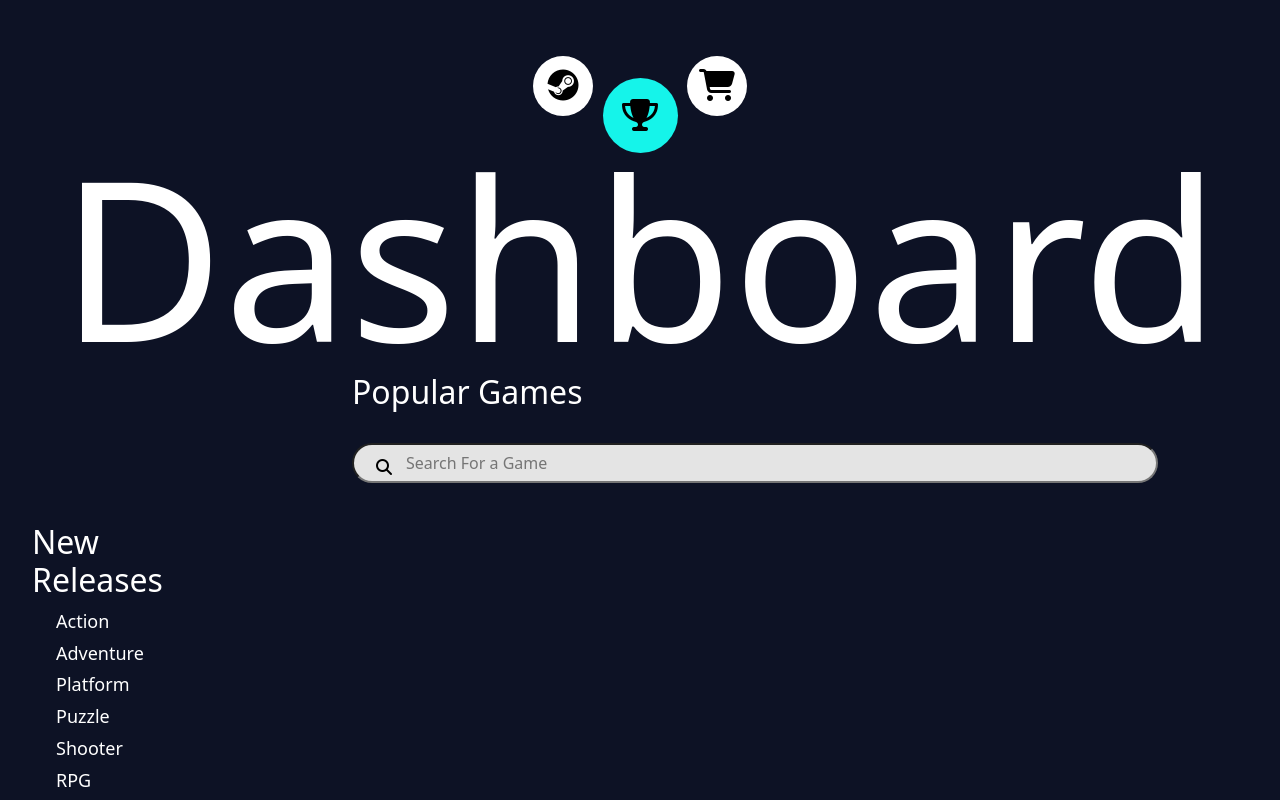
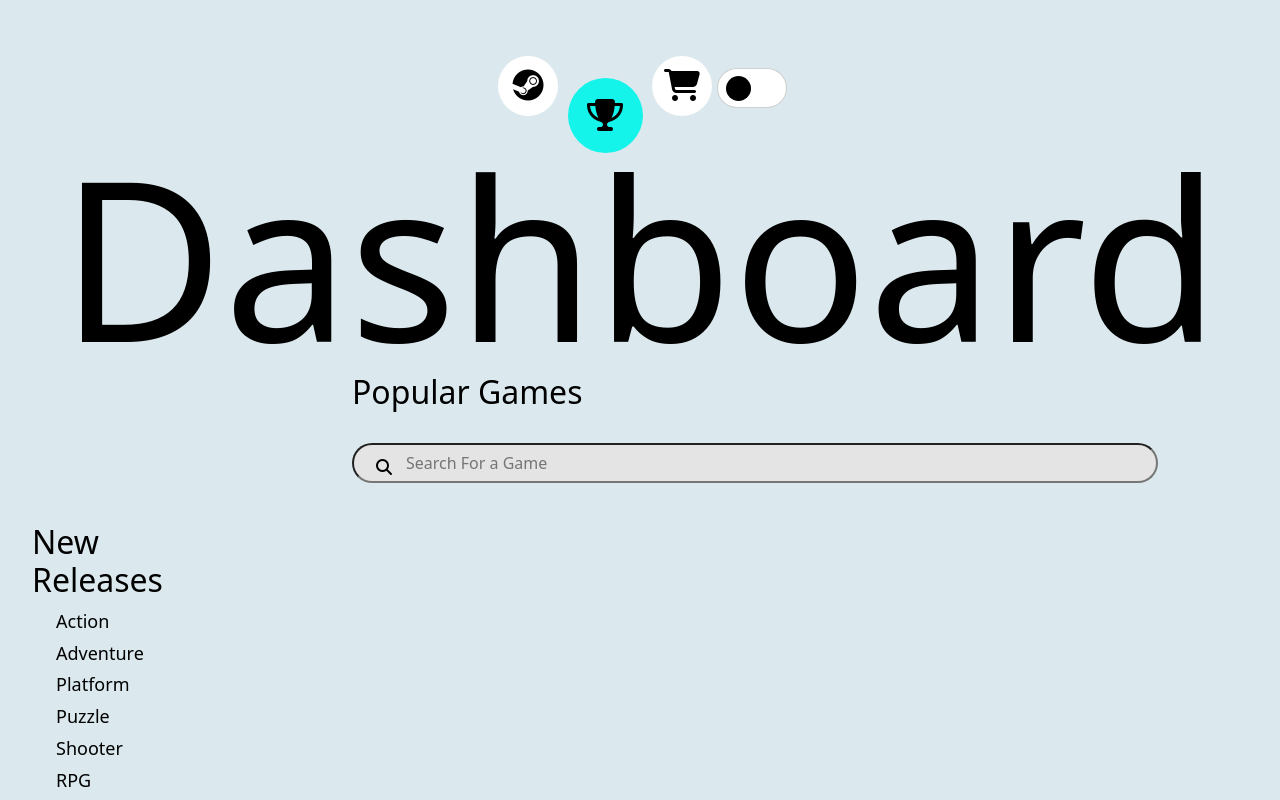
Before and after one commit to Sonagi-R/achievements, a React (Vite) app: page /games in a window 1280 px wide. Shown: the top 800 px of the page. Built offline with nearby package versions, Linux system fonts and the light colour scheme; the HTML template or start-up script is replaced by a standard one.

Commit message:
add light/dark mode button with transition, color pallette in progress

```diff
--- a/src/App.css
+++ b/src/App.css
@@ -15,6 +15,7 @@ body{
   justify-content: center;
   background-color: #0D1225;
   color: white;
+  transition: all 0.35s;
 }
 
 body::-webkit-scrollbar{
--- a/src/components/Layout/index.css
+++ b/src/components/Layout/index.css
@@ -45,3 +45,48 @@ nav{
     height: 75px;
     width: 75px;
 }
+
+.toggle-button{
+    height: 40px;
+    width: 70px;
+    border-radius: 9999px;
+    background-color: black;
+    border: 0.5px solid rgba(134, 134, 134, 0.39);
+    position: relative;
+    transition: all 0.5s;
+}
+
+.toggle-circle{
+    display: block;
+    height: 25px;
+    width: 25px;
+    border-radius: 100%;
+    background-color: white;
+    position: absolute;
+    top: 7px;
+    right: 10px;
+    transition: all 0.5s;
+}
+
+.toggle-button-light{
+    height: 40px;
+    width: 70px;
+    border-radius: 9999px;
+    border: 0.5px solid rgba(134, 134, 134, 0.39);
+    position: relative;
+    background-color: white;
+    transition: all 0.5s;
+}
+
+.toggle-circle-light{
+    display: block;
+    height: 25px;
+    width: 25px;
+    border-radius: 100%;
+    position: absolute;
+    top: 7px;
+    right: 10px;
+    transform: translateX(-25px);
+    background-color: black;
+    transition: all 0.5s;
+}
--- a/src/components/Layout/index.jsx
+++ b/src/components/Layout/index.jsx
@@ -2,9 +2,21 @@ import React, { useState, useEffect } from "react";
 import { NavLink, Outlet } from "react-router-dom";
 import "./index.css";
 import { useNavigate } from "react-router-dom";
+import { themes } from "../../context";
 
 export default function Layout() {
   const [currentPage, setCurrentPage] = useState("");
+  const { theme, toggleTheme } = themes();
+  console.log(theme.backgroundColor);
+
+  useEffect(() => {
+    document.body.style.backgroundColor = theme.backgroundColor;
+    document.body.style.color = theme.color;
+    document.querySelector('h1').style.color = theme.color;
+    return () => {
+      document.body.style.backgroundColor = "";
+    };
+  }, [theme.backgroundColor]);
 
   useEffect(() => {
     setCurrentPage(window.location.pathname);
@@ -59,6 +71,7 @@ export default function Layout() {
         ) : (
           ""
         )}
+        {theme.backgroundColor == '#0D1225' ?<button className="toggle-button" onClick={toggleTheme}><i className="toggle-circle"></i></button>: <button className="toggle-button-light" onClick={toggleTheme}><i className="toggle-circle-light"></i></button>}
       </nav>
       <main>
         <Outlet />
--- a/src/context/index.jsx
+++ b/src/context/index.jsx
@@ -1,6 +1,7 @@
-import { createContext, useContext, useState } from "react";
+import { createContext, useContext, useEffect, useState } from "react";
 
 export const UserContext = createContext();
+export const ThemeContext = createContext();
 
 export const UserProvider = ({ children }) => {
   const [username, setUsername] = useState("");
@@ -17,3 +18,37 @@ export const UserProvider = ({ children }) => {
 }
 
 export const user = () => useContext(UserContext)
+
+export const ThemeProvider = ({ children }) => {
+  const [themeMode, setThemeMode] = useState(JSON.parse(localStorage.getItem('themeMode')) || "light");
+
+  const lightTheme = {
+    backgroundColor: "#DBE9EE",
+    color: "#000",
+    buttonColor: "#fff",
+  };
+
+  const darkTheme = {
+    backgroundColor: "#0D1225",
+    color: "#fff",
+    buttonColor: "#15F4EA",
+  };
+
+  const toggleTheme = () => {
+    setThemeMode(themeMode === "light" ? "dark" : "light");
+  };
+
+  let theme = themeMode === "light" ? lightTheme : darkTheme;
+
+  useEffect(() => {
+    localStorage.setItem('themeMode', JSON.stringify(themeMode))
+  }, [themeMode]);
+
+  return (
+    <ThemeContext.Provider value={{ theme, toggleTheme }}>
+      {children}
+    </ThemeContext.Provider>
+  )
+}
+
+export const themes = () => useContext(ThemeContext)
```
Also changed, not shown: src/App.jsx (+6 -3 lines).
